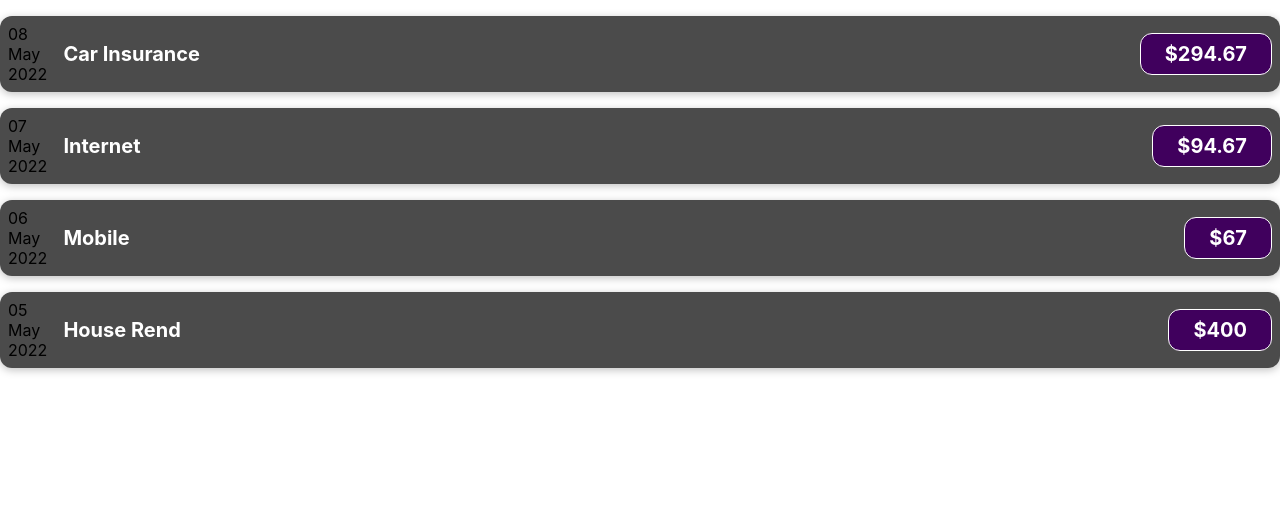
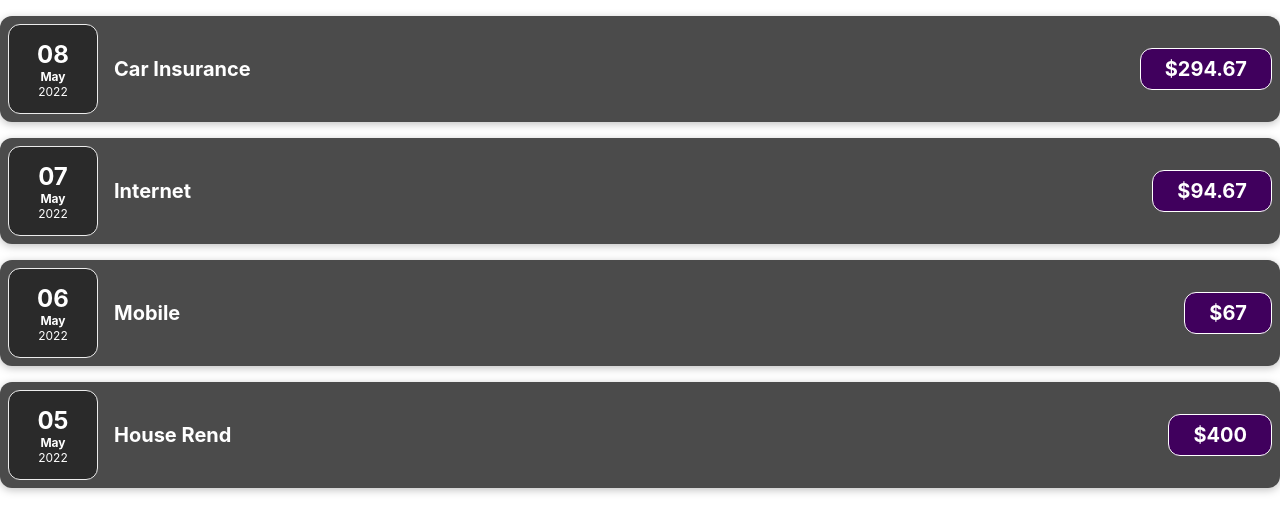
Before and after one commit to santosant/full-react, a JavaScript app: page / in a window 1280 px wide. Shown: the top 532 px of the page. Built offline with nearby package versions, Linux system fonts and the light colour scheme; the HTML template or start-up script is replaced by a standard one.

Commit message:
styling expensedate

```diff
--- /dev/null
+++ b/src/components/ExpenseDate.css
@@ -0,0 +1,26 @@
+.expense-date {
+  display: flex;
+  flex-direction: column;
+  width: 5.5rem;
+  height: 5.5rem;
+  border: 1px solid #ececec;
+  background-color: #2a2a2a;
+  color: white;
+  border-radius: 12px;
+  align-items: center;
+  justify-content: center;
+}
+
+.expense-date__month {
+  font-size: 0.75rem;
+  font-weight: bold;
+}
+
+.expense-date__year {
+  font-size: 0.75rem;
+}
+
+.expense-date__day {
+  font-size: 1.5rem;
+  font-weight: bold;
+}
--- /dev/null
+++ b/src/components/ExpenseDate.js
@@ -0,0 +1,16 @@
+import './ExpenseDate.css';
+
+function ExpenseDate(props) {
+  const month = props.date.toLocaleString('en-US', { month: 'long' });
+  const day = props.date.toLocaleString('en-US', { day: '2-digit' });
+  const year = props.date.getFullYear();
+  return (
+    <div className='expense-date'>
+      <div className='expense-date__day'>{day}</div>
+      <div className='expense-date__month'>{month}</div>
+      <div className='expense-date__year'>{year}</div>
+    </div>
+  );
+}
+
+export default ExpenseDate;
--- a/src/components/ExpenseItem.js
+++ b/src/components/ExpenseItem.js
@@ -1,17 +1,10 @@
+import ExpenseDate from './ExpenseDate';
 import './ExpenseItem.css';
 
 function ExpenseItem(props) {
-  const month = props.date.toLocaleString('en-US', { month: 'long' });
-  const day = props.date.toLocaleString('en-US', { day: '2-digit' });
-  const year = props.date.getFullYear();
-
   return (
     <div className='expense-item'>
-      <div>
-        <div>{day}</div>
-        <div>{month}</div>
-        <div>{year}</div>
-      </div>
+      <ExpenseDate date={props.date} />
       <div className='expense-item__description'>
         <h2>{props.title}</h2>
         <div className='expense-item__price'>${props.amount}</div>
```
